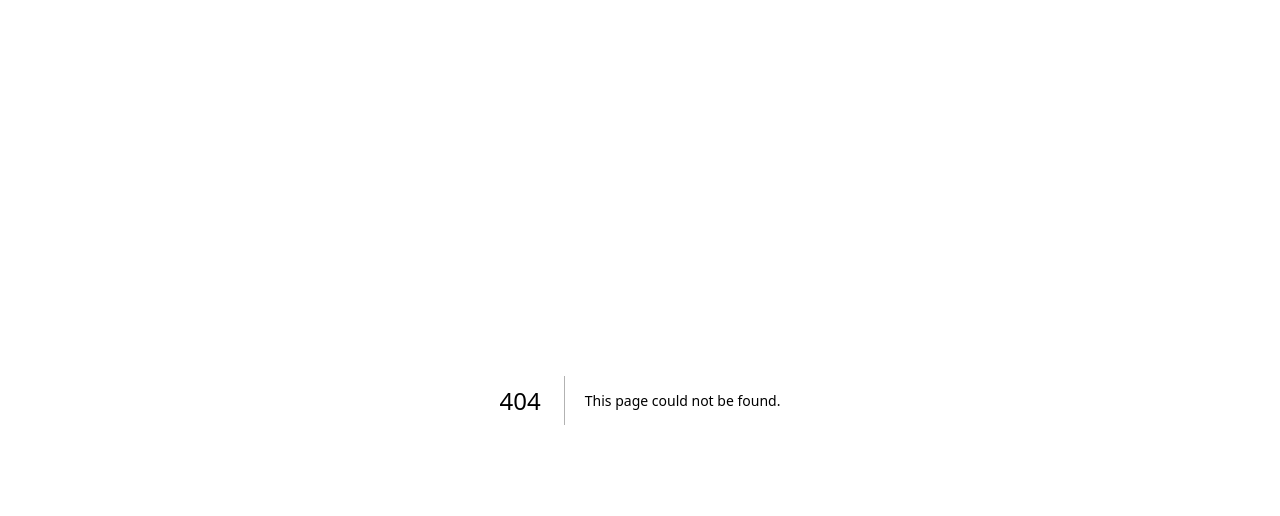
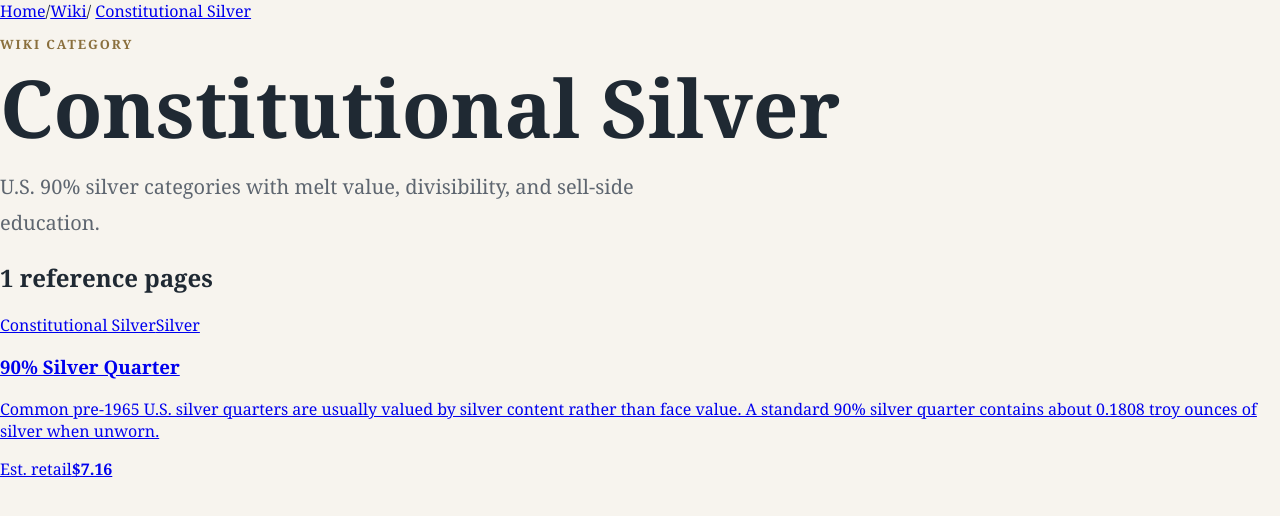
Before and after one commit to BryanFinnigan/tangible-value-v1, a Next.js app: page /wiki/constitutional-silver in a window 1280 px wide. Before the commit this address had no page. Shown: the top 516 px of the page. Built offline with nearby package versions, Linux system fonts and the light colour scheme.

Commit message:
Add constitutional silver wiki category page

```diff
--- /dev/null
+++ b/app/wiki/constitutional-silver/page.tsx
@@ -0,0 +1,11 @@
+import WikiCategoryPage from "@/components/WikiCategoryPage";
+
+export const metadata = {
+  title: "Constitutional Silver Wiki | Tangible Value",
+  description: "Reference pages for constitutional silver with specifications, melt value context, premiums, and resale notes.",
+  alternates: { canonical: "/wiki/constitutional-silver" },
+};
+
+export default function Page() {
+  return <WikiCategoryPage categoryPath="/wiki/constitutional-silver" />;
+}
```
